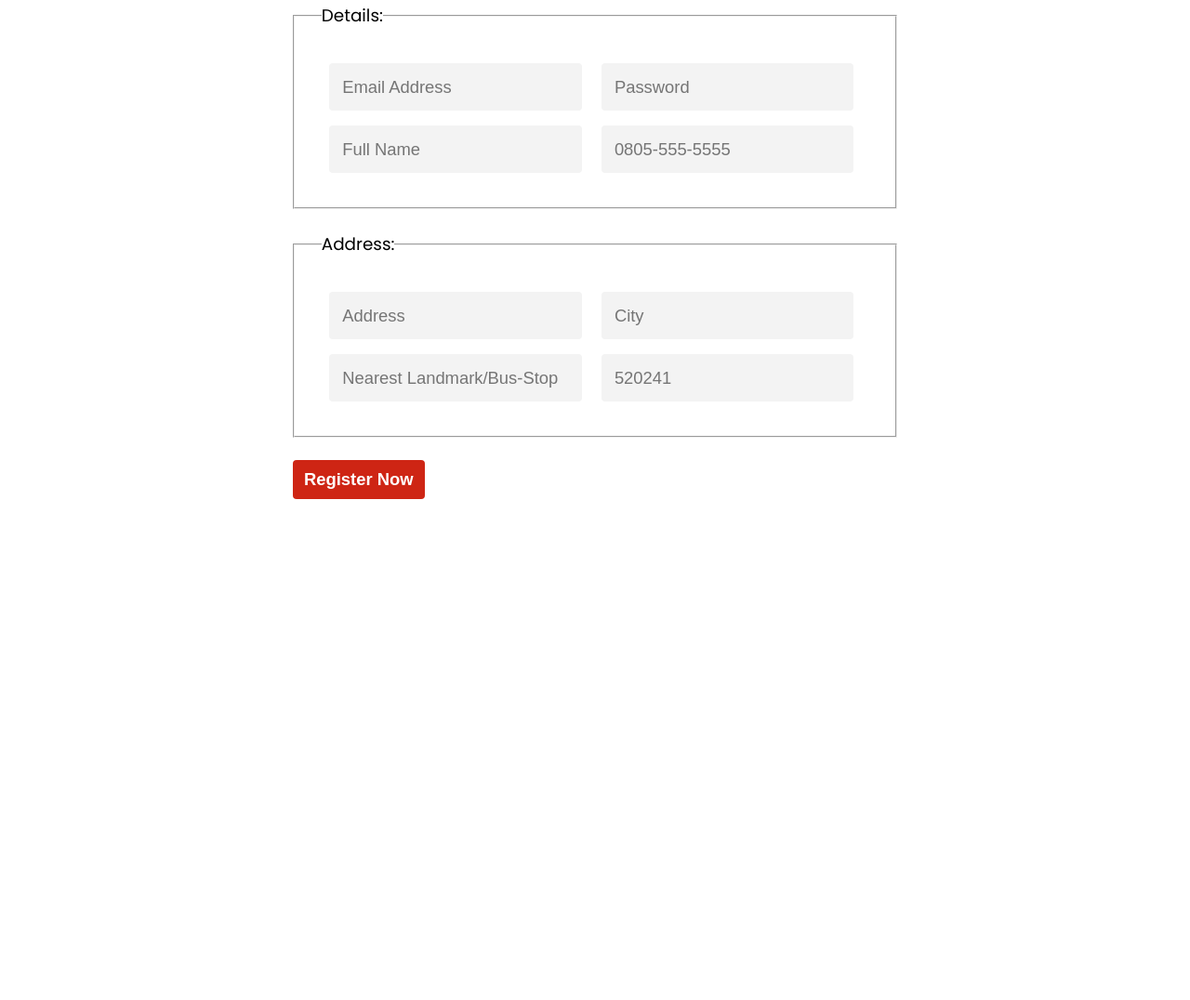
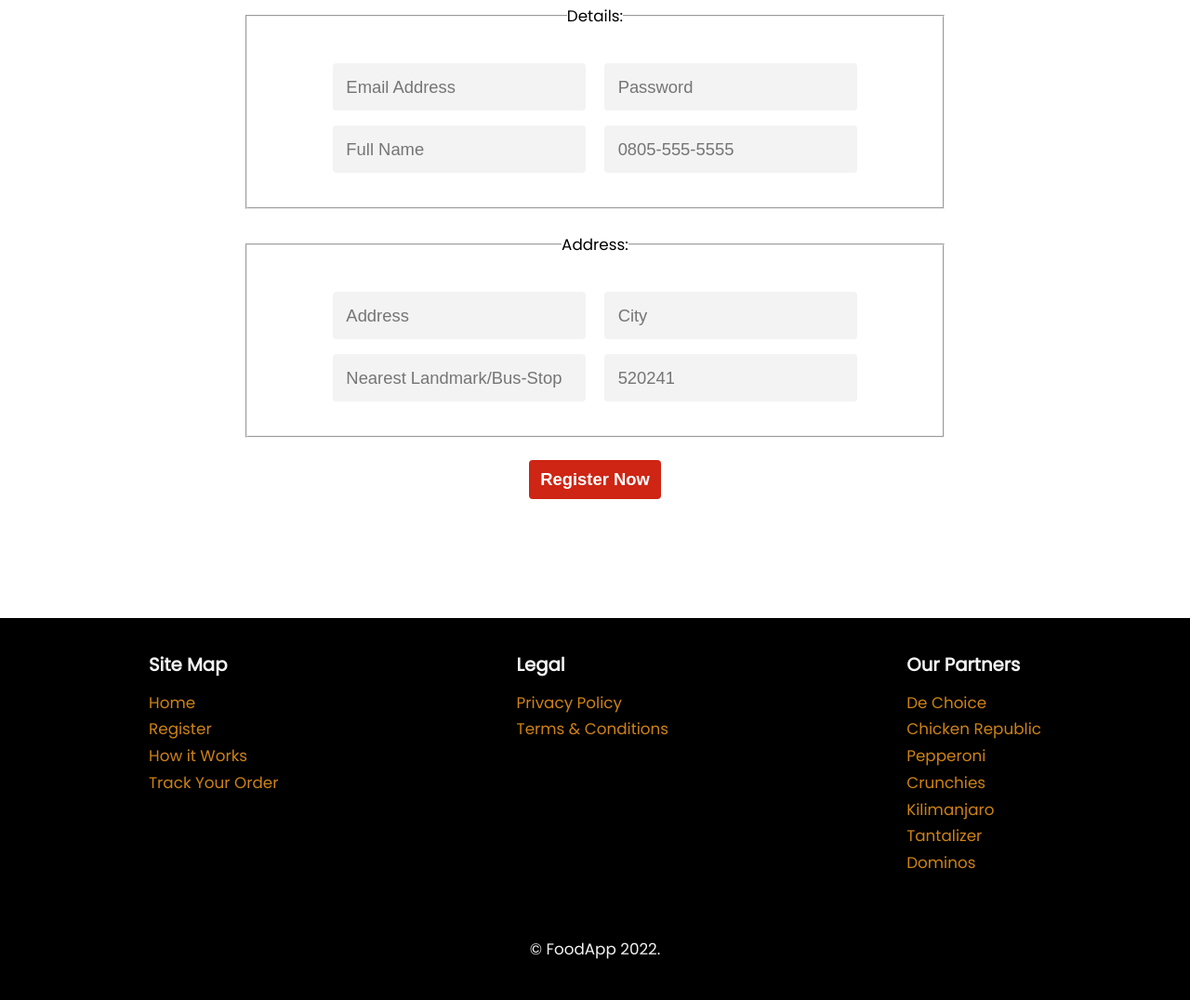
Before and after one commit to AbayomiOlaoye/FoodApp, a plain HTML site: page register.html in a window 1280 px wide. Shown: the part 148-1224 px from the top of the page at 93% size. Before the commit the page ends 800 px from the top, so only its background shows below. Drawn offline with nearby package versions, Linux system fonts and the light colour scheme.

Commit message:
Add Footer section as per additional info

```diff
--- a/main.scss
+++ b/main.scss
@@ -9,7 +9,7 @@ $maxWidth: 600px;
 
 @mixin button {
     border: none;
-    font-weight: 700;
+    font-weight: 600;
     font-size: 1.15rem;
     background-color: $primaryColor;
     border-radius: 4px;
@@ -31,11 +31,16 @@ $maxWidth: 600px;
     margin: 0;
     padding: 0;
     box-sizing: border-box;
+
+    a {
+        text-decoration: none;
+        color: $secondaryColor;
+    }
 }
 
 body {
     font-family: 'poppins', sans-serif;
-    font-size: 1.15rem;
+    font-size: 1.05rem;
     font-weight: 400;
     line-height: 1.8rem;
 }
@@ -45,7 +50,7 @@ body {
     justify-content: flex-start;
     align-items: center;
     gap: 0.5rem;
-    padding: 0.5rem 1rem;
+    padding: 0.5rem 2rem;
 
     a {
         font-family: $titleFont;
@@ -65,10 +70,6 @@ body {
     .about-page {
         max-width: $maxWidth;
         margin: 0 auto;
-    }
-
-    a {
-        text-decoration: none;
     }
 
     h1 {
@@ -106,17 +107,18 @@ body {
 }
 
 .reg-container {
-    max-width: 650px;
+    max-width: 800px;
     margin: 0 auto;
+    text-align: center;
 
     form {
         margin-top: 5rem;
-        // padding: 0.8rem;
+        width: 100%;
     }
 
     fieldset {
         padding: 1.8rem;
-        margin-bottom: 1.5rem;
+        margin: 0 1.5rem 1.5rem 1.5rem;
 
         input {
             font-size: 1.15rem;
@@ -132,8 +134,38 @@ body {
         }
     }
 
-    button {
+    .btn {
         @include button;
-        margin-bottom: 5rem;
+        margin: 0 auto 5rem auto;
+        text-align: center;
     }
 }
+
+footer {
+    margin-top: 3rem;
+    background-color: #000;
+    color: #f3f3f3;
+    .footer {
+        display: flex;
+        flex-flow: row wrap;
+        justify-content: space-around;
+        padding: 1.5rem 2rem;
+    }
+
+    h3 {
+        margin: 12px 0;
+    }
+
+    ul {
+        list-style-type: none;
+    }
+    p {
+        text-align: center;
+        padding: 2.5rem 0;
+    }
+
+    a:hover {
+        color: #f3f3f3;
+    }
+
+}
--- a/register.html
+++ b/register.html
@@ -36,7 +36,39 @@
                 <button class="btn" type="submit">Register Now</button>
             </form>
         </div>
-
     </div>
 </body>
+<footer>
+    <div class="footer">
+        <div class="site-map">
+            <h3>Site Map</h3>
+            <ul>
+                <li><a href="index.html">Home</a></li>
+                <li><a href="register.html">Register</a></li>
+                <li><a href="about.html">How it Works</a></li>
+                <li><a href="#">Track Your Order</a></li>
+            </ul>
+        </div>
+        <div class="site-map">
+            <h3>Legal</h3>
+            <ul>
+                <li><a href="#">Privacy Policy</a></li>
+                <li><a href="#">Terms & Conditions</a></li>
+            </ul>
+        </div>
+        <div class="site-map">
+            <h3>Our Partners</h3>
+            <ul>
+                <li><a href="#">De Choice</a></li>
+                <li><a href="#">Chicken Republic</a></li>
+                <li><a href="#">Pepperoni</a></li>
+                <li><a href="#">Crunchies</a></li>
+                <li><a href="#">Kilimanjaro</a></li>
+                <li><a href="#">Tantalizer</a></li>
+                <li><a href="#">Dominos</a></li>
+            </ul>
+        </div>
+    </div>
+    <p>&copy; FoodApp 2022.</p>
+</footer>
 </html>
```
Also changed, not shown: about.html (+33 -1 lines), main.css, 1 other file.
